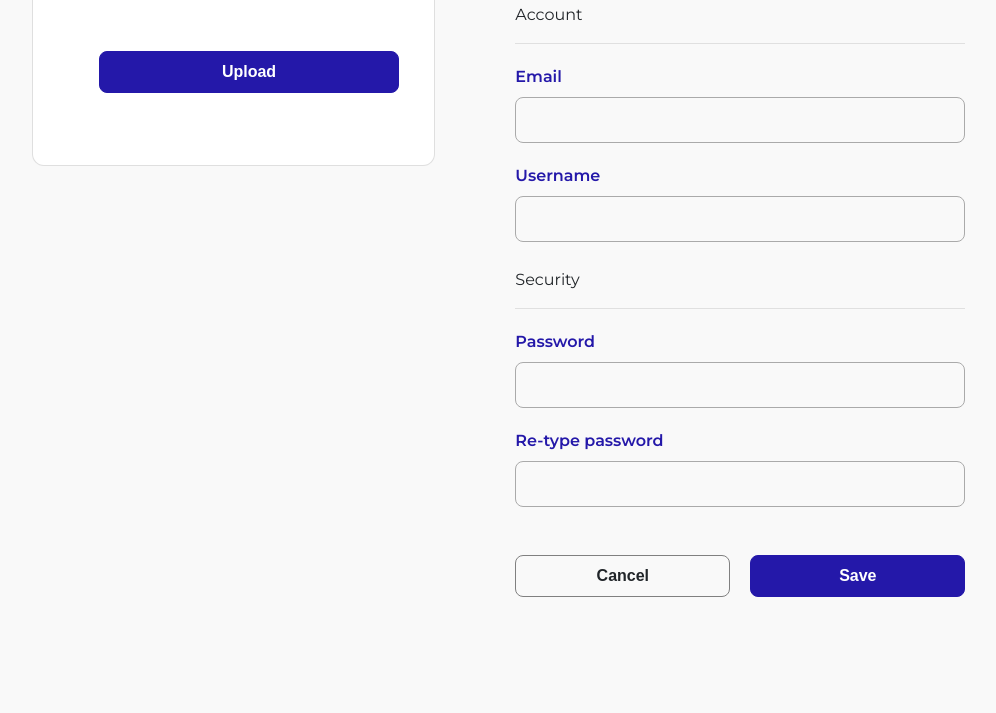
After one commit to ahmadf20/ruangkelas, a CodeIgniter app: page /ruangkelas/index.php/editprofile/index in a window 1280 px wide. The commit adds this page. Shown: the part 550-1263 px from the top of the page, without its empty margins (103-1099 px from the left). Run offline with CodeIgniter, Linux system fonts and the light colour scheme; the visitor is signed in with stand-in values (Sample User, id 1); data that the repository does not hold is empty; some libraries are stand-ins or nearby versions.

Commit message:
Add Edit Profile Page

```diff
--- /dev/null
+++ b/application/controllers/EditProfile.php
@@ -0,0 +1,23 @@
+<?php
+defined('BASEPATH') or exit('No direct script access allowed');
+
+class EditProfile extends CI_Controller
+{
+
+    function __construct()
+    {
+        parent::__construct();
+        is_logged_in();
+        $this->load->library('form_validation');
+        $this->load->model('User_model');
+    }
+
+    public function index()
+    {
+        $data['title'] = 'Register';
+        $data['user'] = $this->db->get_where('account', ['username' => $this->session->userdata('username')])->row_array();
+
+        $this->load->view('_partials/header.php', $data);
+        $this->load->view('edit_profile', $data);
+    }
+}
--- /dev/null
+++ b/application/views/edit_profile.php
@@ -0,0 +1,70 @@
+<body class="bg-grey" style="padding-top: 100px; padding-left: 120px; padding-bottom: 100px; padding-right: 120px;">
+
+
+    <button class="btn" style="width: 100px; border: 1px solid grey; margin-bottom: 50px; margin-left: 15px;">Back</button>
+
+    <div class="row">
+        <div class="col-5">
+            <div class="card"><img class=" img-profile-big" src="<?= base_url('assets/profile/') . $user['pic'] ?>" alt="">
+                <div class="row" style="padding-top: 2rem;">
+                    <div class="col" style="padding: 0; margin-left: 10px; margin-top: 20px;">
+                        <input class="btn btn-primary" style="width: 300px;" value="Upload" type="submit" />
+                    </div>
+                </div>
+            </div>
+        </div>
+        <div class="col">
+            <div style="padding-left: 50px;">
+                <div class="" style="max-width: 450px;">
+                    <form action="<?php echo base_url('register') ?>" method="post" enctype="multipart/form-data">
+                        <h1 style=" margin-bottom: 3rem;" class="text-primary">Edit Profile </h3>
+
+                            <p style="margin-top: 10px;">Basic Info</p>
+                            <hr>
+                            <label for="npm" class="text-primary">Full Name</label>
+                            <input type="text" name="name" id="name" value="<?php echo set_value('name') ?>">
+                            <small style="color: red"><?php echo form_error('name'); ?></small>
+
+                            <label for="npm" class="text-primary">NPM</label>
+                            <input type="text" name="npm" id="npm" value="<?php echo set_value('npm') ?>">
+                            <small style="color: red"><?php echo form_error('npm'); ?></small>
+
+                            <p style="margin-top: 10px;">Account</p>
+                            <hr>
+
+                            <label for="email" class="text-primary">Email</label>
+                            <input type="email" name="email" id="email" class="" value="<?php echo set_value('email') ?>">
+                            <small style="color: red"><?php echo form_error('email'); ?></small>
+
+                            <label for="username" class="text-primary">Username</label>
+                            <input type="text" name="username" id="username" value="<?php echo set_value('username') ?>">
+                            <small style="color: red"><?php echo form_error('username'); ?></small>
+
+                            <p style="margin-top: 10px;">Security</p>
+                            <hr>
+
+                            <label for="password" class="text-primary">Password</label>
+                            <input type="password" name="password" id="password" value="<?php echo set_value('password') ?>">
+                            <small style="color: red"><?php echo form_error('password'); ?></small>
+
+                            <label for="re-password" class="text-primary">Re-type password</label>
+                            <input type="password" name="re-password" id="re-password" value="<?php echo set_value('re-password') ?>">
+                            <small style="color: red"><?php echo form_error('re-password'); ?></small>
+
+                            <div class="row" style="padding-top: 2rem;">
+                                <div class="col" style="padding: 0; margin-right: 10px;">
+                                    <input class="btn" style="float: left; border: 1px solid grey;" value="Cancel" type="submit" />
+                                </div>
+                                <div class="col" style="padding: 0; margin-left: 10px;">
+                                    <input class="btn btn-primary" style="float: right;" value="Save" type="submit" />
+                                </div>
+                            </div>
+                    </form>
+                </div>
+            </div>
+        </div>
+
+    </div>
+</body>
+
+</html>
--- a/assets/css/Style.css
+++ b/assets/css/Style.css
@@ -573,6 +573,7 @@ label {
   display: inline-block;
   margin-bottom: 0.5rem;
   font-weight: 600;
+  margin-top: 5px;
 }
 
 .sidenav {
@@ -665,6 +666,14 @@ label {
   margin-left: 10px;
 }
 
+.img-profile-big {
+  width: 300px;
+  height: 300px;
+  border-radius: 50%;
+  vertical-align: middle;
+  margin-left: 10px;
+}
+
 .text-profile {
   font-family: "Montserrat";
   font-size: 0.9rem;
```
